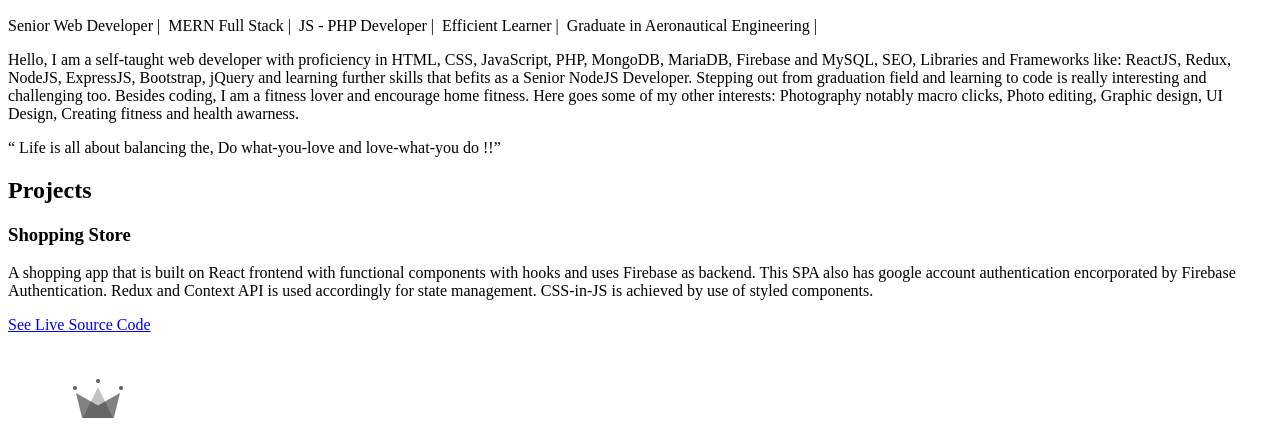
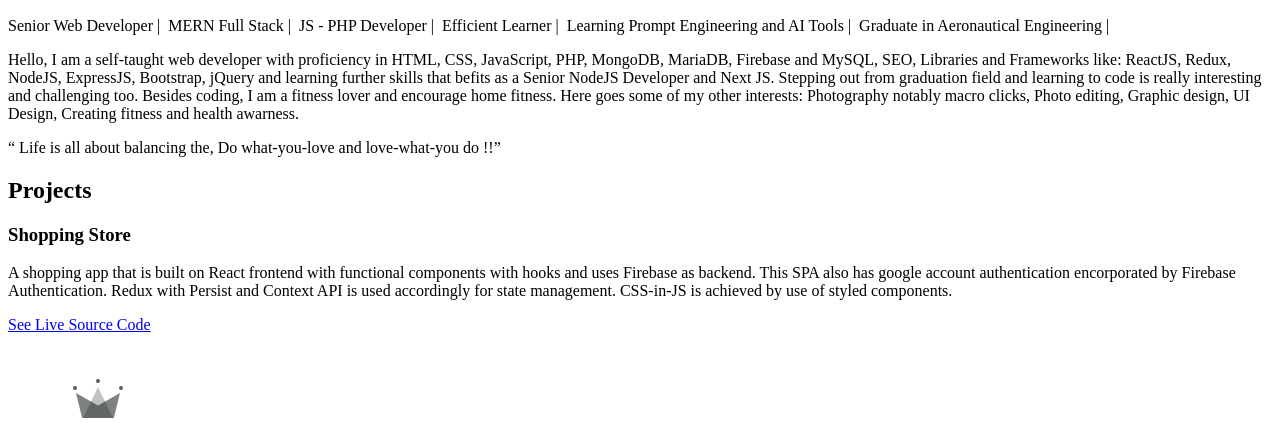
Before and after one commit to VigneshG1616/simplefolio, a website: page src/template.html in a window 1280 px wide. Shown: the part 655-1102 px from the top of the page. Drawn offline with nearby package versions, Linux system fonts and the light colour scheme.

Commit message:
Update template.html

```diff
--- a/src/template.html
+++ b/src/template.html
@@ -79,7 +79,7 @@
             <div class="about-wrapper__info">
               <p class="about-wrapper__info-text">
                 Senior Web Developer &#124;&nbsp; MERN Full Stack &#124;&nbsp;  JS - PHP
-                Developer &#124;&nbsp; Efficient Learner &#124;&nbsp; Graduate
+                Developer &#124;&nbsp; Efficient Learner &#124;&nbsp; Learning Prompt Engineering and AI Tools &#124;&nbsp; Graduate
                 in Aeronautical Engineering &#124;
               </p>
 
@@ -87,7 +87,7 @@
                 Hello, I am a self-taught web developer with proficiency in
                 HTML, CSS, JavaScript, PHP, MongoDB, MariaDB, Firebase and MySQL, SEO, Libraries and Frameworks like: ReactJS,
                 Redux, NodeJS, ExpressJS, Bootstrap, jQuery and learning
-                further skills that befits as a Senior NodeJS Developer. Stepping
+                further skills that befits as a Senior NodeJS Developer and Next JS. Stepping
                 out from graduation field and learning to code is really
                 interesting and challenging too. Besides coding, I am a fitness
                 lover and encourage home fitness. Here goes some of my other
@@ -122,13 +122,13 @@
                 <h3 class="project-wrapper__text-title">Shopping Store</h3>
                 <div>
                   <p class="mb-4">
-                    A shopping app that is built on React frontend with functional components with hooks and uses Firebase as backend. This SPA also has google account authentication encorporated by Firebase Authentication. Redux and Context API is used accordingly for state management. CSS-in-JS is achieved by use of styled components.
+                    A shopping app that is built on React frontend with functional components with hooks and uses Firebase as backend. This SPA also has google account authentication encorporated by Firebase Authentication. Redux with Persist and Context API is used accordingly for state management. CSS-in-JS is achieved by use of styled components.
                   </p>
                 </div>
                 <a
                   target="_blank"
                   class="cta-btn cta-btn--hero"
-                  href="https://shopstore2108.netlify.app/"
+                  href="https://vash-store.netlify.app/"
                 >
                   See Live
                 </a>
```
